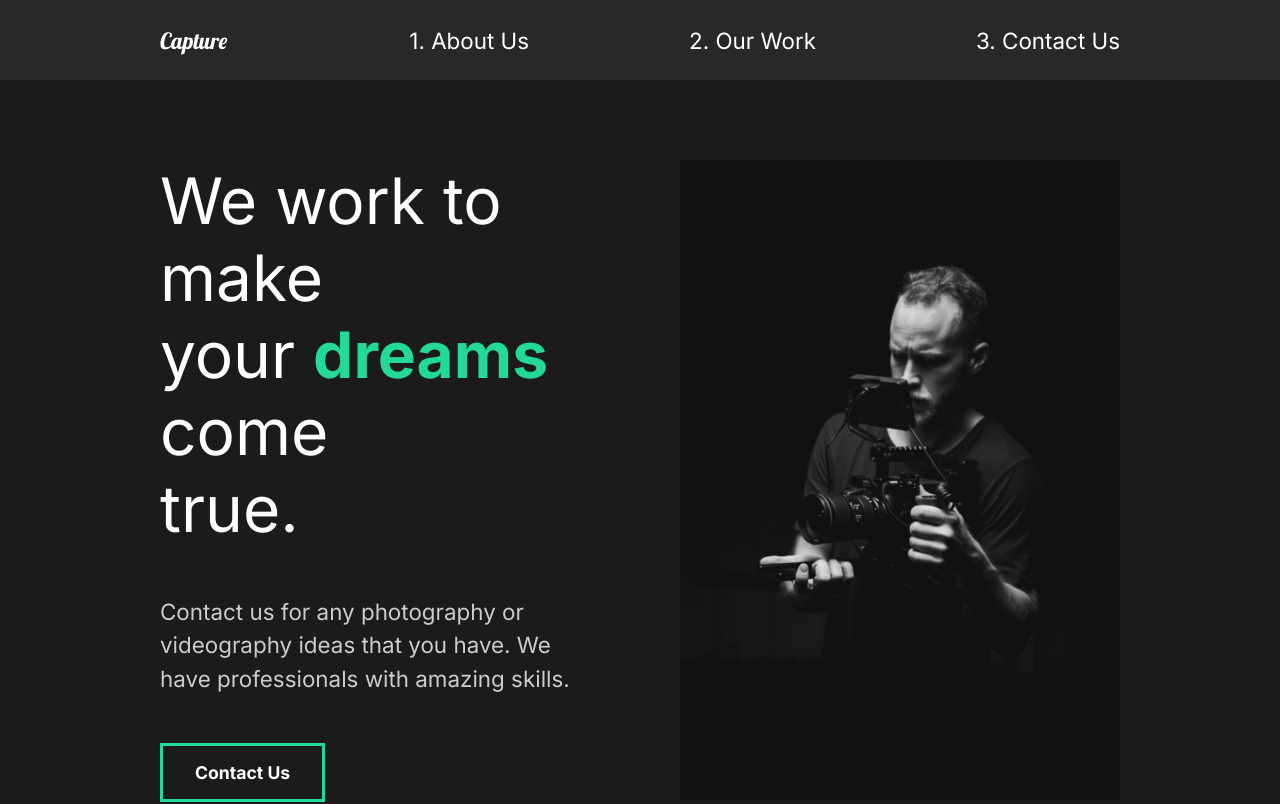
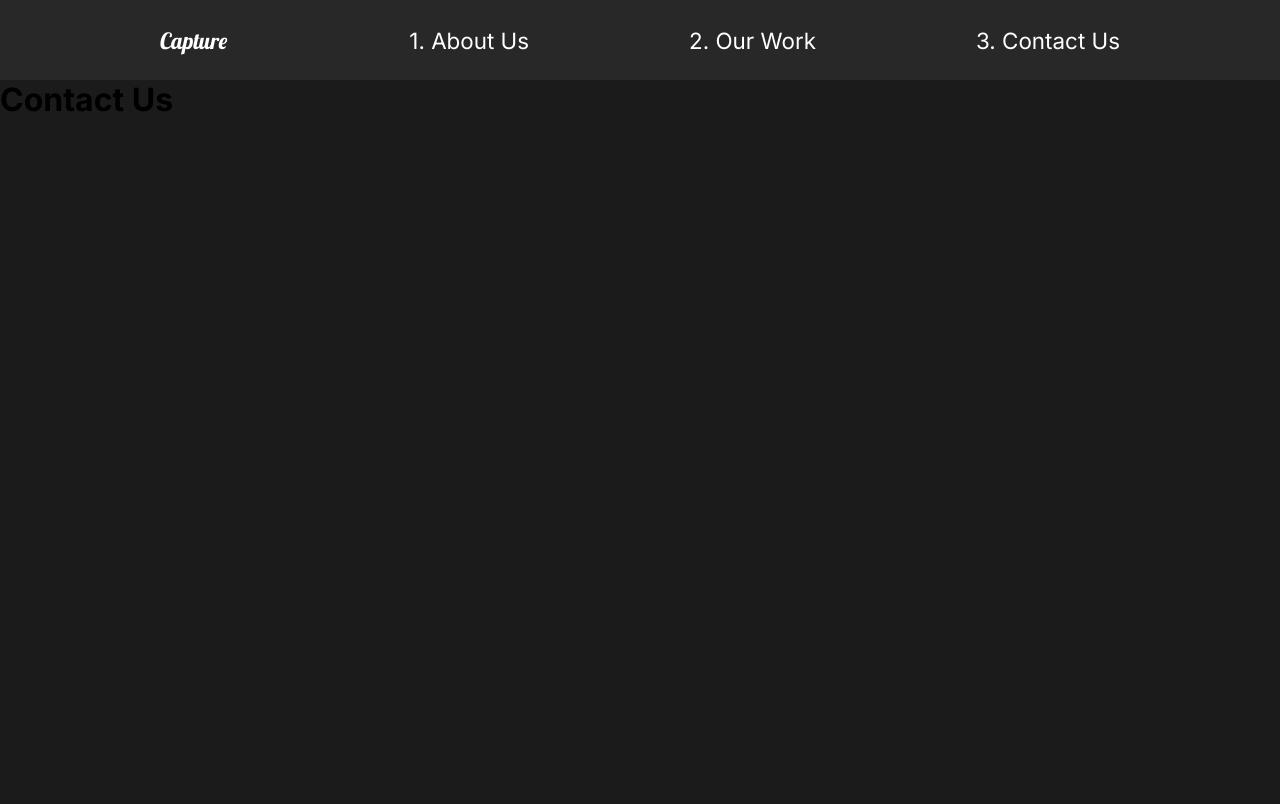
Before and after one commit to neilkurien/capture, a React (Create React App) app: page /contact in a window 1280 px wide. Shown: the top 804 px of the page. Built offline with nearby package versions, Linux system fonts and the light colour scheme.

Commit message:
added react-router6 with routes

```diff
--- a/src/App.js
+++ b/src/App.js
@@ -4,14 +4,19 @@ import GlobalStyle from "./components/GlobalStyle";
 
 //Pages
 import AboutUs from "./pages/AboutUs";
+import ContactUs from "./pages/ContactUs";
+import OurWork from "./pages/OurWork";
 import Nav from "./components/Nav";
+
+//Router
+import { Link } from "react-router-dom";
+import { About } from "./styles";
 
 function App() {
 	return (
 		<div className="App">
 			<GlobalStyle />
 			<Nav />
-      <AboutUs />
 		</div>
 	);
 }
--- a/src/components/Nav.js
+++ b/src/components/Nav.js
@@ -1,24 +1,28 @@
 import React from "react";
 import styled from "styled-components";
+import { Link, Outlet } from "react-router-dom";
 
 const Nav = () => {
 	return (
+		<>
 			<StyledNav>
 				<h1 id="logo">
-        <a href="#">Capture</a>
+					<Link to="#">Capture</Link>
 				</h1>
 				<ul>
 					<li>
-          <a href="#">1. About Us</a>
+						<Link to="/">1. About Us</Link>
 					</li>
 					<li>
-          <a href="#">2. Our Work</a>
+						<Link to="/work">2. Our Work</Link>
 					</li>
 					<li>
-          <a href="#">3. Contact Us</a>
+						<Link to="/contact">3. Contact Us</Link>
 					</li>
 				</ul>
 			</StyledNav>
+			<Outlet />
+		</>
 	);
 };
 
--- a/src/index.js
+++ b/src/index.js
@@ -2,9 +2,24 @@ import React from "react";
 import ReactDOM from "react-dom";
 import App from "./App";
 
+//Pages
+import AboutUs from "./pages/AboutUs";
+import OurWork from "./pages/OurWork";
+import ContactUs from "./pages/ContactUs";
+
+import { BrowserRouter, Routes, Route } from "react-router-dom";
+
 ReactDOM.render(
-  <React.StrictMode>
-    <App />
-  </React.StrictMode>,
-  document.getElementById("root")
+	<React.StrictMode>
+		<BrowserRouter>
+			<Routes>
+				<Route path="/" element={<App />}>
+					<Route path="/" element={<AboutUs />}></Route>
+					<Route path="/work" element={<OurWork />}></Route>
+					<Route path="/contact" element={<ContactUs />}></Route>
+				</Route>
+			</Routes>
+		</BrowserRouter>
+	</React.StrictMode>,
+	document.getElementById("root")
 );
--- /dev/null
+++ b/src/pages/ContactUs.js
@@ -0,0 +1,11 @@
+import React from "react";
+
+const ContactUs = () => {
+	return (
+		<div>
+			<h1>Contact Us</h1>
+		</div>
+	);
+};
+
+export default ContactUs;
--- /dev/null
+++ b/src/pages/OurWork.js
@@ -0,0 +1,11 @@
+import React from "react";
+
+const OurWork = () => {
+	return (
+		<div>
+			<h1>Our Work</h1>
+		</div>
+	);
+};
+
+export default OurWork;
```
Lines whose indentation alone changed are shown as unchanged.
